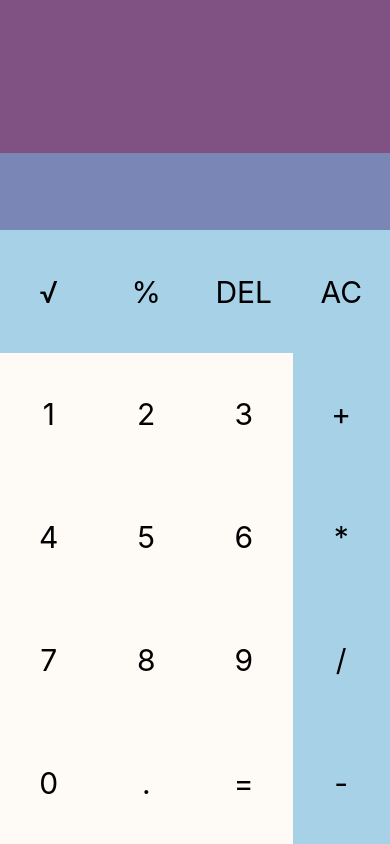
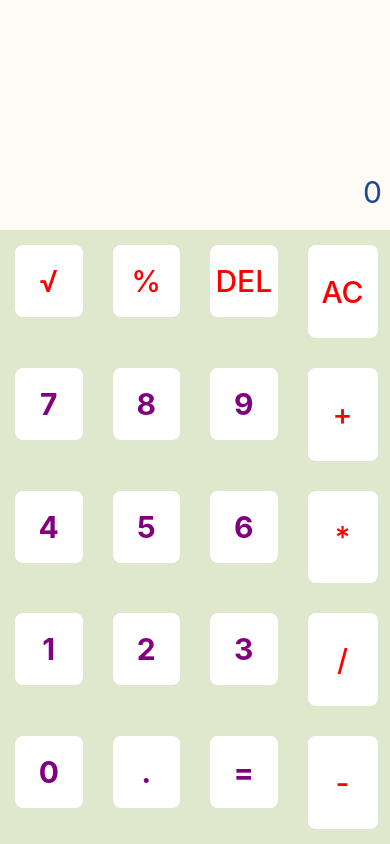
Before and after one commit to redhawk5200/Calculator-App, a React Native app: screen / in a window 390 px wide. Built offline with nearby package versions, Linux system fonts and the light colour scheme.

Commit message:
Task 3 - Build a basic calculator.
Version 7 - Final Version!
Added all the styling needed in order to make the UI better. Just need to verify this app from Usman bhai.

```diff
--- a/App.js
+++ b/App.js
@@ -26,7 +26,7 @@ export default class App extends React.Component{
     super()
     this.state={
       resultText: "",
-      caltext: "",
+      caltext: "0",
     }
     this.operations=['√','%','DEL','AC','+','*','/','-'];
   }
@@ -84,6 +84,7 @@ export default class App extends React.Component{
     switch(operation){
       case 'AC':
         this.state.resultText='0';
+        this.state.caltext='0';
       case 'DEL':
         let text = this.state.resultText.split('');
         text.pop()
@@ -112,7 +113,7 @@ export default class App extends React.Component{
 
   render(){
     let rows = []
-    let nums = [[1, 2, 3], [4, 5, 6], [7, 8, 9], [0, '.', '=']];
+    let nums = [[7, 8, 9], [4, 5, 6], [1, 2, 3], [0, '.', '=']];
 
     for(let i=0; i<4; i++){
       let row = []
@@ -128,13 +129,13 @@ export default class App extends React.Component{
     let ops1=[];
     for(let i=0;i<3;i++){
       ops1.push(<TouchableOpacity  onPress={()=>this.operate(this.operations[i])} style={styles.operations1btn}>
-        <Text style={styles.btnText}>{this.operations[i]}</Text></TouchableOpacity>)
+        <Text style={styles.opText}>{this.operations[i]}</Text></TouchableOpacity>)
     }
 
     let ops2=[];
     for(let i=3;i<8;i++){
-      ops2.push(<TouchableOpacity onPress={()=>this.operate(this.operations[i])} style={styles.btn}>
-        <Text style={styles.btnText}>{this.operations[i]}</Text></TouchableOpacity>)
+      ops2.push(<TouchableOpacity onPress={()=>this.operate(this.operations[i])} style={styles.operations2btn}>
+        <Text style={styles.opText}>{this.operations[i]}</Text></TouchableOpacity>)
     }
 
     return (
--- a/styles.js
+++ b/styles.js
@@ -4,35 +4,37 @@ export default StyleSheet.create({
     container: {
       flex: 1,
     },
-    btn: {
-      flex: 1,
-      alignSelf: 'stretch',
-      alignItems: 'center',
-      justifyContent: 'center',
-    },
     btnText: {
       fontSize: 30,
-      color: 'black',
+      color: 'purple',
+      fontWeight: 'bold'
+    },
+    opText: {
+      fontSize: 30,
+      fontWeight: '490',
+      color: 'red',
     },
     resText: {
       fontSize: 24,
-      color: 'white',
+      color: '#1F4690',
     },
     calText:{
       fontSize: 30,
-      color: 'white',
+      color: '#1F4690',
     },
     result: {
       flex: 2,
-      backgroundColor: '#7F5283',
+      backgroundColor: '#FEFBF6',
       justifyContent: 'center',
       alignItems: 'flex-end',
+      paddingRight: 8,
     },
     calculation: {
       flex: 1,
-      backgroundColor: '#7A86B6',
+      backgroundColor: '#FEFBF6',
       justifyContent: 'center',
       alignItems: 'flex-end',
+      paddingRight: 8,
     },
     buttons: {
       flexDirection: 'row',
@@ -40,26 +42,59 @@ export default StyleSheet.create({
     },
     numbers: {
       flex: 3,
-      backgroundColor: '#FEFBF6',
+      backgroundColor: '#DFE8CC',
     },
     operations2: {
       flex: 1,
-      backgroundColor: '#A6D1E6',
+      backgroundColor: '#DFE8CC',
       justifyContent: 'space-around',
       alignItems: 'center',
-    },
-    operations1btn: {
-      flex: 3,
-      alignSelf: 'center',
-      alignItems: 'center',
-      justifyContent: 'center',
     },
     operations1: {
       flex: 1,
       flexDirection: 'row',
-      backgroundColor: '#A6D1E6',
+      backgroundColor: '#DFE8CC',
       justifyContent: 'space-around',
       alignItems: 'center',
+    },
+    btn: {
+      flex: 1,
+      alignSelf: 'stretch',
+      alignItems: 'center',
+      justifyContent: 'center',
+      borderColor: 'white',
+      borderWidth: 3,
+      height: 72,
+      width: 80,
+      borderRadius: 8,
+      backgroundColor: 'white',
+      margin: 15,
+    },
+    operations1btn: {
+      flex: 1,
+      alignSelf: 'stretch',
+      alignItems: 'center',
+      justifyContent: 'center',
+      borderColor: 'white',
+      borderWidth: 3,
+      height: 72,
+      width: 80,
+      borderRadius: 8,
+      backgroundColor: 'white',
+      margin: 15,
+    },
+    operations2btn: {
+      flex: 1,
+      alignSelf: 'stretch',
+      alignItems: 'center',
+      justifyContent: 'center',
+      borderColor: 'white',
+      borderWidth: 3,
+      height: 0,
+      width: 70,
+      borderRadius: 8,
+      backgroundColor: 'white',
+      margin: 15,
     },
     row: {
       flexDirection: 'row',
```
